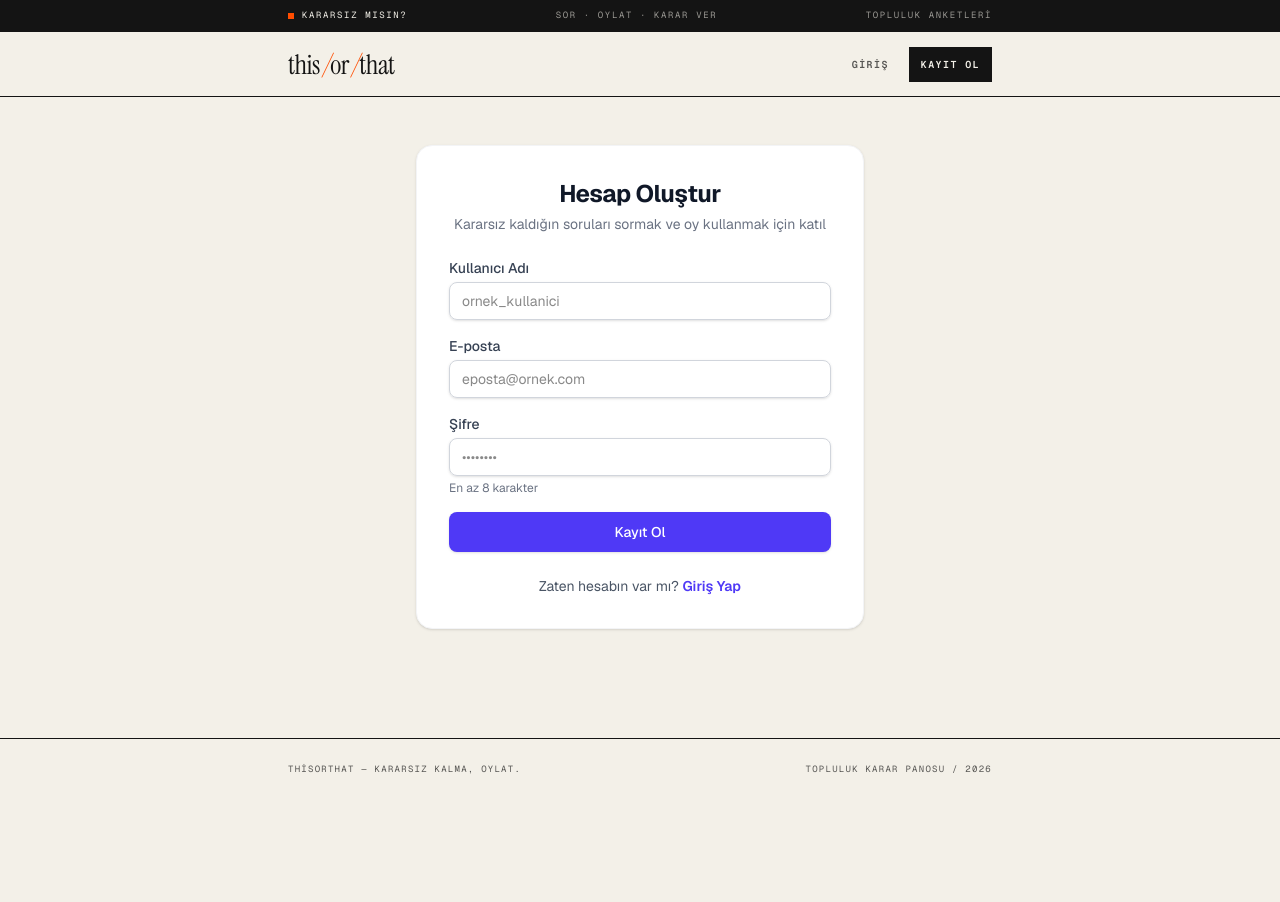
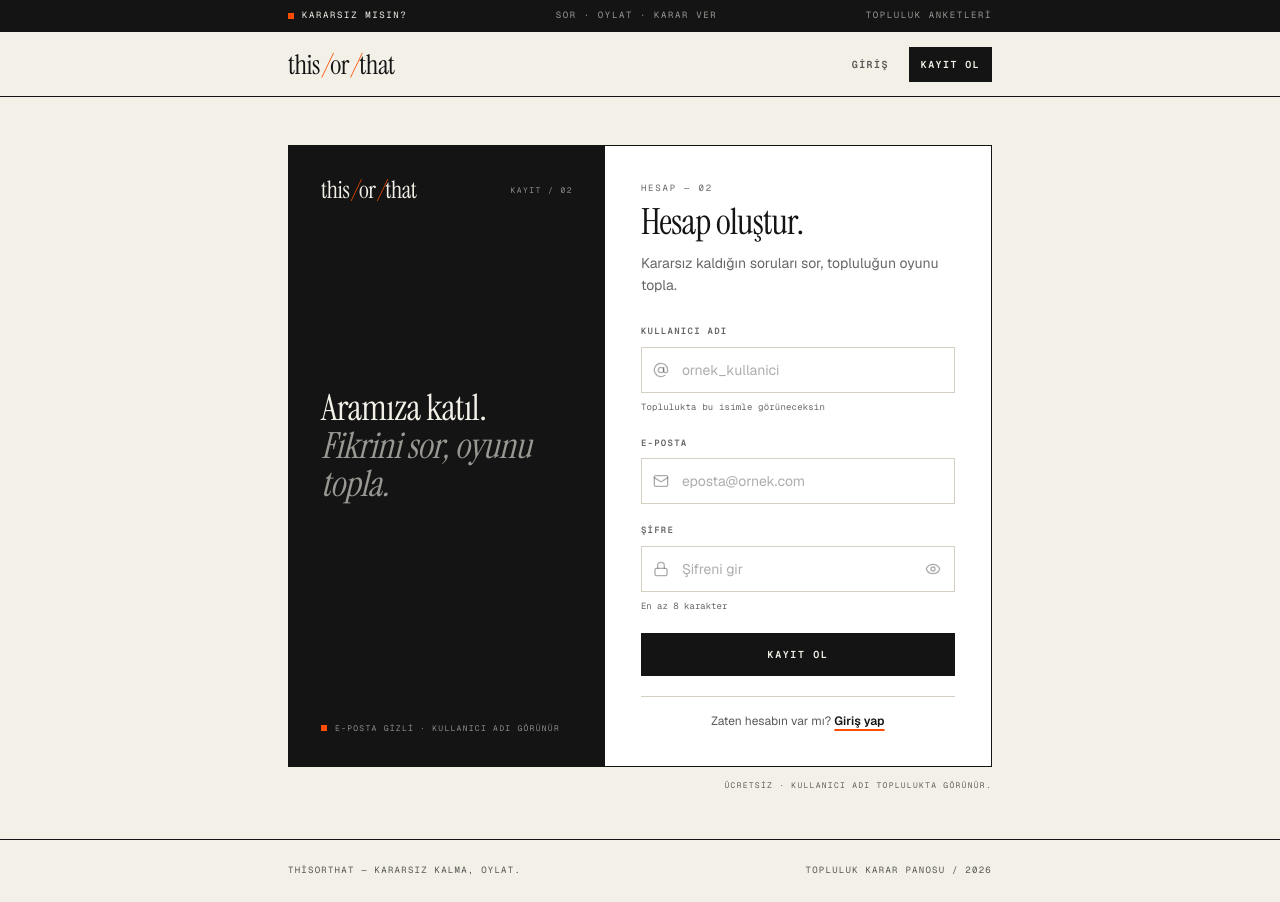
Before and after one commit to osmankalkan/ToT, a Next.js app: page /register in a window 1280 px wide. Before the commit the page ends 800 px from the top, so only its background shows below. Built offline with nearby package versions, Linux system fonts and the light colour scheme; no server answers.

Commit message:
feat(auth): redesign login and register experience

```diff
--- a/src/app/login/page.tsx
+++ b/src/app/login/page.tsx
@@ -2,19 +2,59 @@ import type { Metadata } from "next";
 import { AuthForm } from "@/components/AuthForm";
 
 export const metadata: Metadata = {
-  title: "Giriş Yap | ThisOrThat",
+  title: "Giriş Yap",
   description: "ThisOrThat hesabına giriş yap.",
 };
 
 export default function LoginPage() {
   return (
-    <div className="mx-auto w-full max-w-md rounded-2xl border border-gray-100 bg-white p-6 sm:p-8 shadow-sm">
-      <div className="mb-6 text-center">
-        <h1 className="text-2xl font-bold tracking-tight text-gray-900">Tekrar Hoş Geldin</h1>
-        <p className="mt-1 text-sm text-gray-500">Oy vermek ve anket oluşturmak için giriş yap</p>
+    <div className="mx-auto w-full max-w-3xl">
+      <div className="border border-ink bg-white">
+        <div className="grid md:grid-cols-[0.9fr_1.1fr]">
+          <aside className="relative flex flex-col justify-between overflow-hidden bg-ink p-6 text-paper sm:p-8 md:min-h-[560px]">
+            <div className="flex items-center justify-between">
+              <span className="font-serif text-2xl leading-none tracking-[-0.02em]">
+                this<span className="mx-0.5 italic text-signal">/</span>or
+                <span className="mx-0.5 italic text-signal">/</span>that
+              </span>
+              <span className="font-mono text-[8px] uppercase tracking-[0.18em] text-paper/55">
+                Giriş / 01
+              </span>
+            </div>
+
+            <p className="mt-8 max-w-[15rem] font-serif text-3xl leading-[1.05] tracking-[-0.01em] md:mt-0 md:text-4xl">
+              Fikrini sor.
+              <br />
+              <span className="italic text-paper/60">Kararı topluluk versin.</span>
+            </p>
+
+            <div className="mt-8 flex items-center gap-2 font-mono text-[8px] uppercase tracking-[0.16em] text-paper/55">
+              <span className="h-1.5 w-1.5 bg-signal" />
+              Ücretsiz · 30 saniyede giriş
+            </div>
+          </aside>
+
+          <div className="p-6 sm:p-9">
+            <p className="font-mono text-[9px] uppercase tracking-[0.2em] text-ink/65">
+              Hesap — 01
+            </p>
+            <h1 className="mt-2 font-serif text-4xl leading-none tracking-[-0.02em] text-ink">
+              Tekrar hoş geldin.
+            </h1>
+            <p className="mt-3 text-sm leading-relaxed text-ink/65">
+              Oy vermek ve anket açmak için giriş yap.
+            </p>
+
+            <div className="mt-7">
+              <AuthForm mode="login" />
+            </div>
+          </div>
+        </div>
       </div>
 
-      <AuthForm mode="login" />
+      <p className="mt-3 text-right font-mono text-[8px] uppercase tracking-[0.16em] text-ink/65">
+        Kararsız kalma, topluluğa sor.
+      </p>
     </div>
   );
 }
--- a/src/app/register/page.tsx
+++ b/src/app/register/page.tsx
@@ -2,19 +2,59 @@ import type { Metadata } from "next";
 import { AuthForm } from "@/components/AuthForm";
 
 export const metadata: Metadata = {
-  title: "Kayıt Ol | ThisOrThat",
+  title: "Kayıt Ol",
   description: "ThisOrThat hesabı oluştur.",
 };
 
 export default function RegisterPage() {
   return (
-    <div className="mx-auto w-full max-w-md rounded-2xl border border-gray-100 bg-white p-6 sm:p-8 shadow-sm">
-      <div className="mb-6 text-center">
-        <h1 className="text-2xl font-bold tracking-tight text-gray-900">Hesap Oluştur</h1>
-        <p className="mt-1 text-sm text-gray-500">Kararsız kaldığın soruları sormak ve oy kullanmak için katıl</p>
+    <div className="mx-auto w-full max-w-3xl">
+      <div className="border border-ink bg-white">
+        <div className="grid md:grid-cols-[0.9fr_1.1fr]">
+          <aside className="relative flex flex-col justify-between overflow-hidden bg-ink p-6 text-paper sm:p-8 md:min-h-[620px]">
+            <div className="flex items-center justify-between">
+              <span className="font-serif text-2xl leading-none tracking-[-0.02em]">
+                this<span className="mx-0.5 italic text-signal">/</span>or
+                <span className="mx-0.5 italic text-signal">/</span>that
+              </span>
+              <span className="font-mono text-[8px] uppercase tracking-[0.18em] text-paper/55">
+                Kayıt / 02
+              </span>
+            </div>
+
+            <p className="mt-8 max-w-[15rem] font-serif text-3xl leading-[1.05] tracking-[-0.01em] md:mt-0 md:text-4xl">
+              Aramıza katıl.
+              <br />
+              <span className="italic text-paper/60">Fikrini sor, oyunu topla.</span>
+            </p>
+
+            <div className="mt-8 flex items-center gap-2 font-mono text-[8px] uppercase tracking-[0.16em] text-paper/55">
+              <span className="h-1.5 w-1.5 bg-signal" />
+              E-posta gizli · kullanıcı adı görünür
+            </div>
+          </aside>
+
+          <div className="p-6 sm:p-9">
+            <p className="font-mono text-[9px] uppercase tracking-[0.2em] text-ink/65">
+              Hesap — 02
+            </p>
+            <h1 className="mt-2 font-serif text-4xl leading-none tracking-[-0.02em] text-ink">
+              Hesap oluştur.
+            </h1>
+            <p className="mt-3 text-sm leading-relaxed text-ink/65">
+              Kararsız kaldığın soruları sor, topluluğun oyunu topla.
+            </p>
+
+            <div className="mt-7">
+              <AuthForm mode="register" />
+            </div>
+          </div>
+        </div>
       </div>
 
-      <AuthForm mode="register" />
+      <p className="mt-3 text-right font-mono text-[8px] uppercase tracking-[0.16em] text-ink/65">
+        Ücretsiz · Kullanıcı adı toplulukta görünür.
+      </p>
     </div>
   );
 }
--- a/src/components/AuthForm.tsx
+++ b/src/components/AuthForm.tsx
@@ -4,13 +4,29 @@ import { useState } from "react";
 import Link from "next/link";
 import { useRouter } from "next/navigation";
 import { createClient } from "@/lib/supabase/client";
-import { Loader2, AlertCircle, CheckCircle2 } from "lucide-react";
+import {
+  AlertCircle,
+  AtSign,
+  Check,
+  CheckCircle2,
+  Eye,
+  EyeOff,
+  Loader2,
+  Lock,
+  Mail,
+  X,
+} from "lucide-react";
 
 interface AuthFormProps {
   mode: "login" | "register";
 }
 
 const USERNAME_REGEX = /^[a-zA-Z0-9_]{3,20}$/;
+
+const inputBase =
+  "w-full border bg-white py-3 pl-10 pr-10 text-sm text-ink transition-colors placeholder:text-ink/35 focus:outline-none focus:ring-1";
+
+const defaultBorder = "border-line focus:border-ink focus:ring-ink";
 
 export function AuthForm({ mode }: AuthFormProps) {
   const router = useRouter();
@@ -19,6 +35,7 @@ export function AuthForm({ mode }: AuthFormProps) {
   const [email, setEmail] = useState("");
   const [password, setPassword] = useState("");
   const [username, setUsername] = useState("");
+  const [showPassword, setShowPassword] = useState(false);
 
   const [usernameStatus, setUsernameStatus] = useState<"idle" | "checking" | "available" | "taken" | "invalid">("idle");
   const [errorMessage, setErrorMessage] = useState<string | null>(null);
@@ -116,78 +133,145 @@ export function AuthForm({ mode }: AuthFormProps) {
     }
   }
 
+  const usernameBorder =
+    usernameStatus === "taken" || usernameStatus === "invalid"
+      ? "border-alert focus:border-alert focus:ring-alert"
+      : usernameStatus === "available"
+        ? "border-ink focus:border-ink focus:ring-ink"
+        : defaultBorder;
+
   return (
-    <form onSubmit={handleSubmit} className="space-y-4">
+    <form onSubmit={handleSubmit} className="space-y-5">
       {errorMessage && (
-        <div className="flex items-center gap-2 rounded-lg bg-red-50 p-3 text-sm text-red-700">
-          <AlertCircle className="h-4 w-4 shrink-0" />
+        <div
+          role="alert"
+          className="flex items-start gap-2.5 border border-line border-l-2 border-l-alert bg-white p-3 text-xs leading-relaxed text-ink"
+        >
+          <AlertCircle className="mt-0.5 h-3.5 w-3.5 shrink-0 text-alert" />
           <span>{errorMessage}</span>
         </div>
       )}
 
       {successMessage && (
-        <div className="flex items-center gap-2 rounded-lg bg-green-50 p-3 text-sm text-green-700">
-          <CheckCircle2 className="h-4 w-4 shrink-0" />
+        <div
+          role="status"
+          className="flex items-start gap-2.5 border border-line border-l-2 border-l-ink bg-smoke p-3 text-xs leading-relaxed text-ink"
+        >
+          <CheckCircle2 className="mt-0.5 h-3.5 w-3.5 shrink-0" />
           <span>{successMessage}</span>
         </div>
       )}
 
       {mode === "register" && (
-        <div>
-          <label className="block text-sm font-medium text-gray-700">Kullanıcı Adı</label>
+        <div className="space-y-2">
+          <label
+            htmlFor="username"
+            className="block font-mono text-[9px] font-semibold uppercase tracking-[0.14em] text-ink/65"
+          >
+            Kullanıcı adı
+          </label>
+          <div className="relative">
+            <AtSign className="pointer-events-none absolute left-3 top-1/2 h-4 w-4 -translate-y-1/2 text-ink/35" />
             <input
+              id="username"
               type="text"
               required
+              autoComplete="username"
               value={username}
               onChange={(e) => {
                 setUsername(e.target.value);
                 checkUsernameAvailability(e.target.value);
               }}
               placeholder="ornek_kullanici"
-            className="mt-1 w-full rounded-lg border border-gray-300 px-3 py-2 text-sm shadow-sm focus:border-indigo-500 focus:outline-none focus:ring-1 focus:ring-indigo-500"
+              className={`${inputBase} ${usernameBorder}`}
             />
-          <div className="mt-1 text-xs">
-            {usernameStatus === "checking" && <span className="text-gray-500">Müsaitlik kontrol ediliyor...</span>}
-            {usernameStatus === "available" && <span className="text-green-600 font-medium">Bu kullanıcı adı müsait ✓</span>}
-            {usernameStatus === "taken" && <span className="text-red-600 font-medium">Bu kullanıcı adı zaten alınmış ✗</span>}
-            {usernameStatus === "invalid" && <span className="text-amber-600">3-20 karakter, sadece harf, rakam ve alt çizgi.</span>}
+            {usernameStatus === "checking" && (
+              <Loader2 className="absolute right-3 top-1/2 h-4 w-4 -translate-y-1/2 animate-spin text-ink/35" />
+            )}
+            {usernameStatus === "available" && (
+              <Check className="absolute right-3 top-1/2 h-4 w-4 -translate-y-1/2 text-ink" />
+            )}
+            {usernameStatus === "taken" && (
+              <X className="absolute right-3 top-1/2 h-4 w-4 -translate-y-1/2 text-alert" />
+            )}
+          </div>
+
+          <div className="min-h-4 font-mono text-[9px] tracking-[0.02em]">
+            {usernameStatus === "checking" && <span className="text-ink/65">Kontrol ediliyor...</span>}
+            {usernameStatus === "available" && <span className="font-semibold text-ink">Müsait</span>}
+            {usernameStatus === "taken" && <span className="font-semibold text-alert">Bu kullanıcı adı alınmış</span>}
+            {usernameStatus === "invalid" && <span className="text-alert">3-20 karakter; harf, rakam, alt çizgi</span>}
+            {usernameStatus === "idle" && <span className="text-ink/65">Toplulukta bu isimle görüneceksin</span>}
           </div>
         </div>
       )}
 
-      <div>
-        <label className="block text-sm font-medium text-gray-700">E-posta</label>
+      <div className="space-y-2">
+        <label
+          htmlFor="email"
+          className="block font-mono text-[9px] font-semibold uppercase tracking-[0.14em] text-ink/65"
+        >
+          E-posta
+        </label>
+        <div className="relative">
+          <Mail className="pointer-events-none absolute left-3 top-1/2 h-4 w-4 -translate-y-1/2 text-ink/35" />
           <input
+            id="email"
             type="email"
             required
+            autoComplete="email"
             value={email}
             onChange={(e) => setEmail(e.target.value)}
             placeholder="eposta@ornek.com"
-          className="mt-1 w-full rounded-lg border border-gray-300 px-3 py-2 text-sm shadow-sm focus:border-indigo-500 focus:outline-none focus:ring-1 focus:ring-indigo-500"
+            className={`${inputBase} ${defaultBorder}`}
           />
         </div>
+      </div>
 
-      <div>
-        <label className="block text-sm font-medium text-gray-700">Şifre</label>
+      <div className="space-y-2">
+        <label
+          htmlFor="password"
+          className="block font-mono text-[9px] font-semibold uppercase tracking-[0.14em] text-ink/65"
+        >
+          Şifre
+        </label>
+        <div className="relative">
+          <Lock className="pointer-events-none absolute left-3 top-1/2 h-4 w-4 -translate-y-1/2 text-ink/35" />
           <input
-          type="password"
+            id="password"
+            type={showPassword ? "text" : "password"}
             required
+            autoComplete={mode === "login" ? "current-password" : "new-password"}
             value={password}
             onChange={(e) => setPassword(e.target.value)}
-          placeholder="••••••••"
+            placeholder="Şifreni gir"
             minLength={8}
-          className="mt-1 w-full rounded-lg border border-gray-300 px-3 py-2 text-sm shadow-sm focus:border-indigo-500 focus:outline-none focus:ring-1 focus:ring-indigo-500"
+            className={`${inputBase} ${defaultBorder} pr-11`}
           />
-        {mode === "register" && <p className="mt-1 text-xs text-gray-500">En az 8 karakter</p>}
+          <button
+            type="button"
+            onClick={() => setShowPassword((prev) => !prev)}
+            aria-label={showPassword ? "Şifreyi gizle" : "Şifreyi göster"}
+            className="absolute right-2 top-1/2 flex h-7 w-7 -translate-y-1/2 items-center justify-center text-ink/35 transition-colors hover:text-ink"
+          >
+            {showPassword ? <EyeOff className="h-4 w-4" /> : <Eye className="h-4 w-4" />}
+          </button>
+        </div>
+        {mode === "register" && (
+          <p className="font-mono text-[9px] text-ink/65">En az 8 karakter</p>
+        )}
       </div>
 
       <button
         type="submit"
         disabled={submitting || (mode === "register" && (usernameStatus === "taken" || usernameStatus === "invalid"))}
-        className="flex w-full items-center justify-center rounded-lg bg-indigo-600 py-2.5 text-sm font-medium text-white shadow-sm transition hover:bg-indigo-700 disabled:opacity-50"
+        className="flex w-full items-center justify-center gap-2 bg-ink py-3.5 font-mono text-[10px] font-semibold uppercase tracking-[0.16em] text-paper transition-colors hover:bg-signal hover:text-ink focus-visible:outline focus-visible:outline-2 focus-visible:outline-offset-2 focus-visible:outline-ink disabled:pointer-events-none disabled:opacity-40"
       >
         {submitting ? (
-          <Loader2 className="h-4 w-4 animate-spin" />
+          <>
+            <Loader2 className="h-3.5 w-3.5 animate-spin" />
+            <span>{mode === "login" ? "Giriş yapılıyor" : "Kayıt olunuyor"}</span>
+          </>
         ) : mode === "login" ? (
           "Giriş Yap"
         ) : (
@@ -195,19 +279,25 @@ export function AuthForm({ mode }: AuthFormProps) {
         )}
       </button>
 
-      <div className="pt-2 text-center text-sm text-gray-600">
+      <div className="border-t border-line pt-4 text-center text-xs text-ink/70">
         {mode === "login" ? (
           <p>
             Hesabın yok mu?{" "}
-            <Link href="/register" className="font-semibold text-indigo-600 hover:underline">
-              Kayıt Ol
+            <Link
+              href="/register"
+              className="font-semibold text-ink underline decoration-signal decoration-2 underline-offset-4 transition-colors hover:bg-signal"
+            >
+              Kayıt ol
             </Link>
           </p>
         ) : (
           <p>
             Zaten hesabın var mı?{" "}
-            <Link href="/login" className="font-semibold text-indigo-600 hover:underline">
-              Giriş Yap
+            <Link
+              href="/login"
+              className="font-semibold text-ink underline decoration-signal decoration-2 underline-offset-4 transition-colors hover:bg-signal"
+            >
+              Giriş yap
             </Link>
           </p>
         )}
```
Lines whose indentation alone changed are shown as unchanged.
